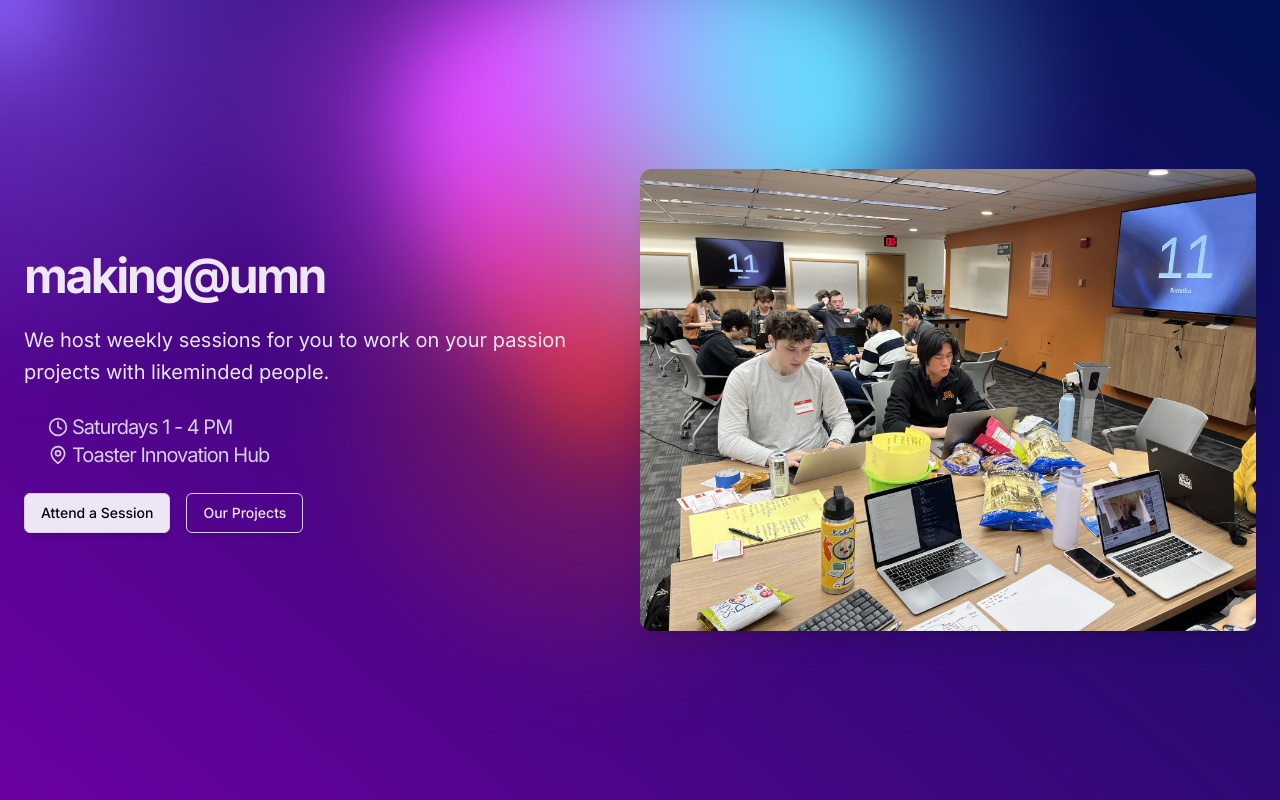
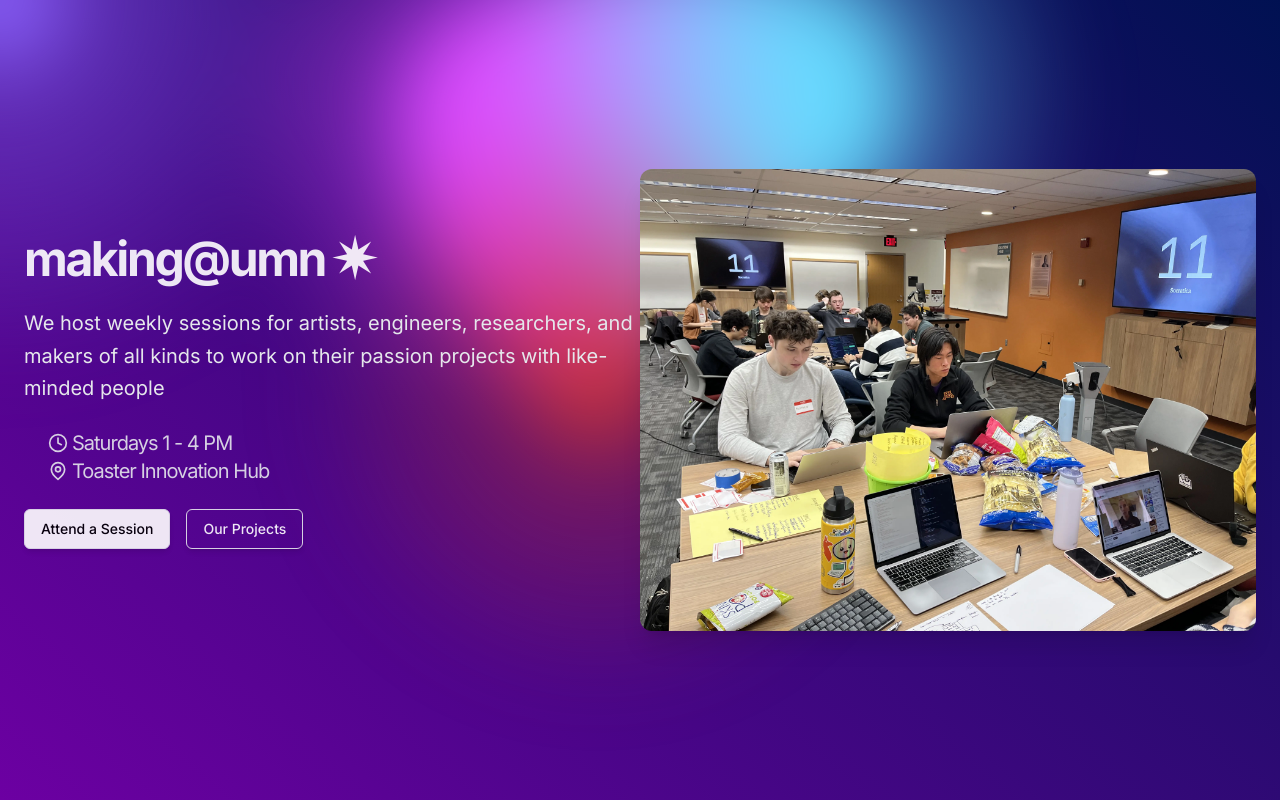
Before and after one commit to iCalculated/making_website, a Next.js app: page / in a window 1280 px wide. Built offline with nearby package versions, Linux system fonts and the light colour scheme.

Commit message:
✴️ update favicon, add octagram, change blurb

```diff
--- a/app/layout.tsx
+++ b/app/layout.tsx
@@ -8,6 +8,9 @@
 export const metadata: Metadata = {
   title: "making @ umn",
   description: "for the love of making",
+  icons: {
+    icon: "favicon.ico"
+  }
 };
 
 export default function RootLayout({
--- a/app/page.tsx
+++ b/app/page.tsx
@@ -1,4 +1,3 @@
-import Image from "next/image";
 import { HomePage } from "@/components/home-page";
 
 export default function Home() {
--- a/components/home-page.tsx
+++ b/components/home-page.tsx
@@ -37,11 +37,10 @@
           <div className="container mx-auto flex h-full flex-wrap items-center justify-between px-4 sm:flex-nowrap md:px-6">
             <div className="md:max-w-1/2 lg:max-w-1/2 space-y-6">
               <h1 className="text-5xl font-bold tracking-tighter text-white opacity-90">
-                making@umn
+                making@umn ✷
               </h1>
               <p className="max-w-[700px] text-base/relaxed text-gray-200 md:text-xl/relaxed">
-                We host weekly sessions for you to work on your passion projects
-                with likeminded people.
+                We host weekly sessions for artists, engineers, researchers, and makers of all kinds to work on their passion projects with like-minded people
               </p>
               <div>
                 <div className="flex items-center gap-1">
```
Also changed, not shown: 1 other file (tests, documents, lock files or other folders).
